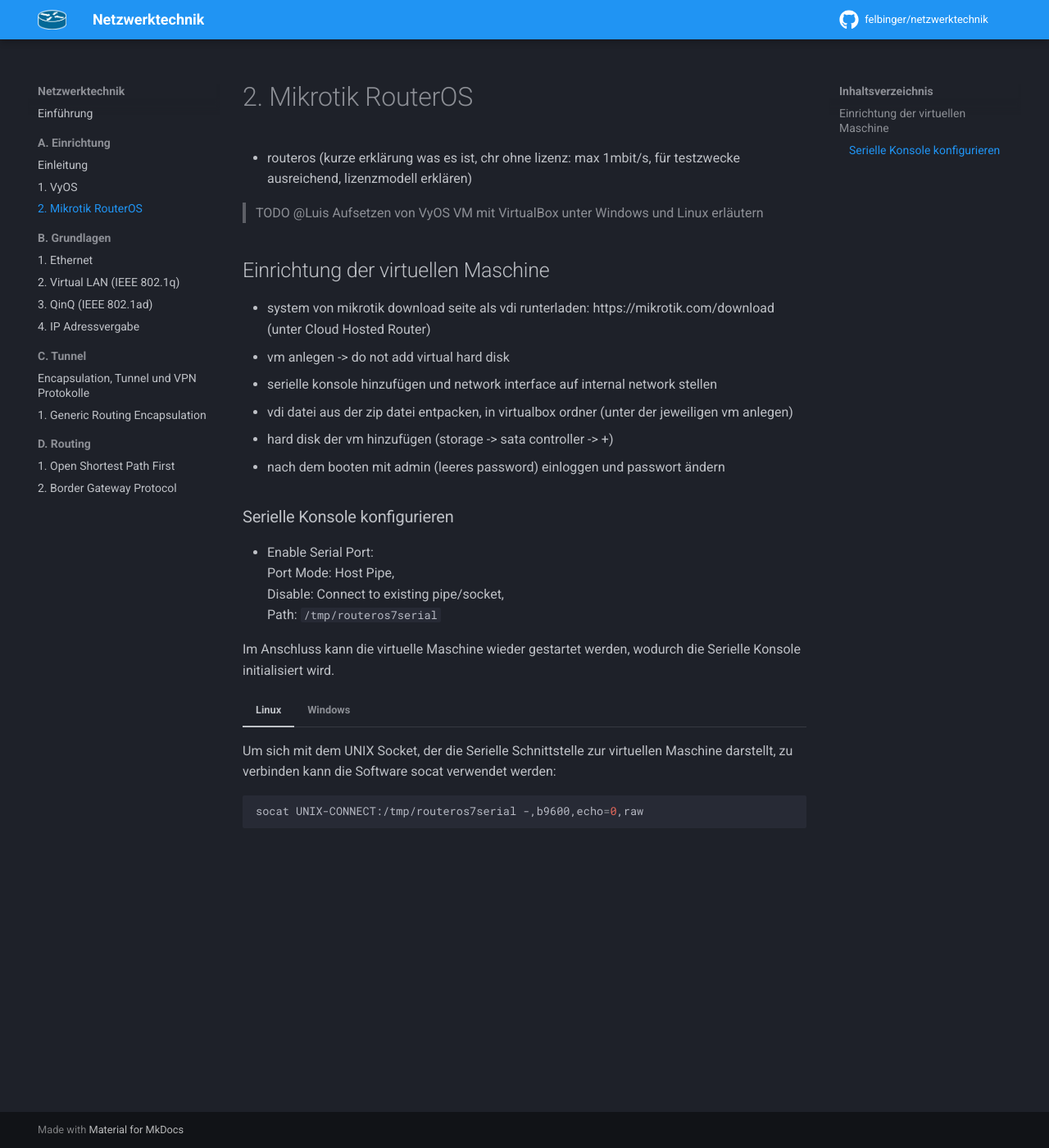
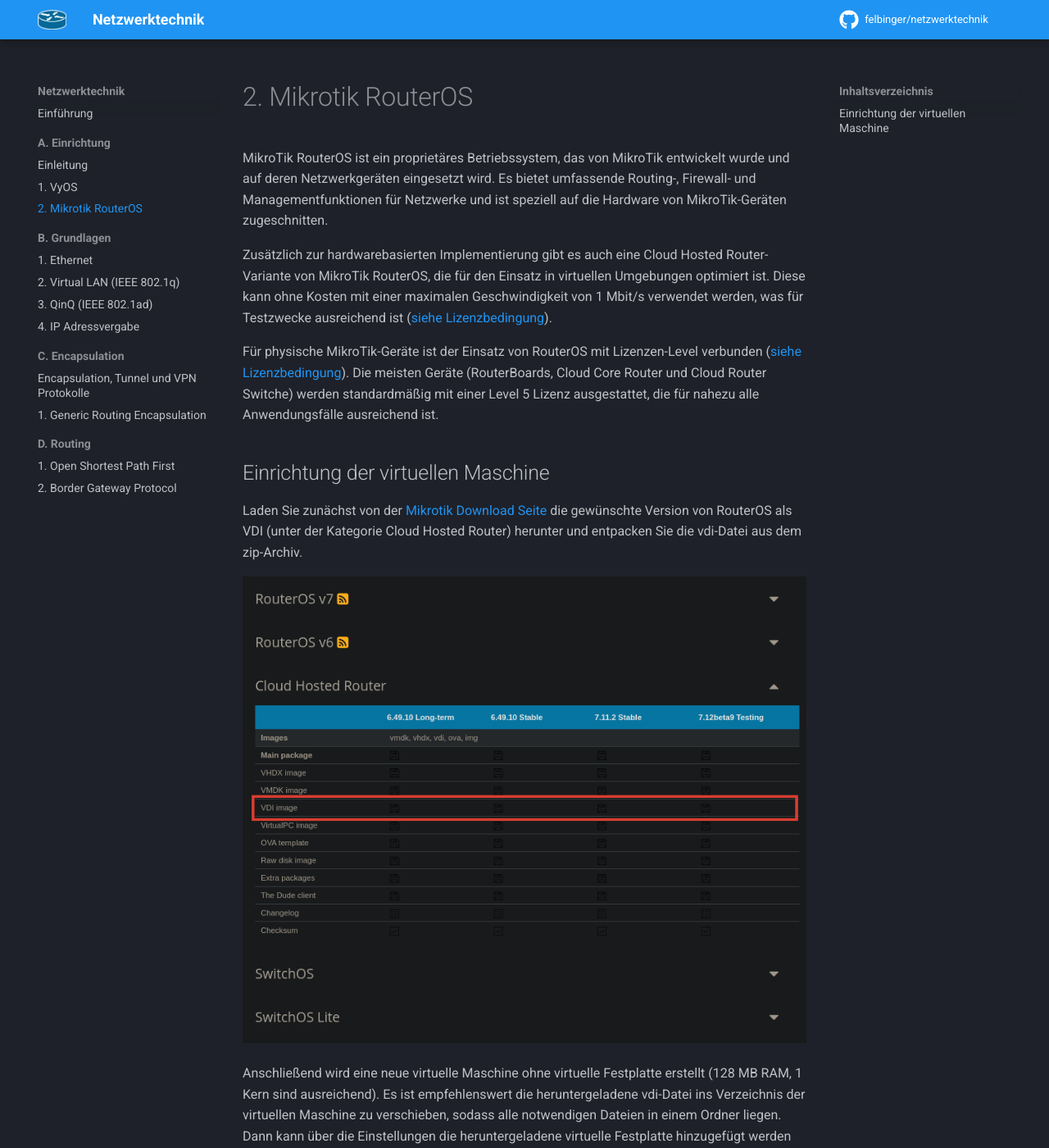
Before and after one commit to felbinger/netzwerktechnik, an MkDocs documentation site: the page built from docs/A._Einrichtung/2_routeros.md, in a window 1280 px wide and 1400 px high. Shown: the whole window at 82% size. Built offline with MkDocs 1.6.1 and Material for MkDocs 9.7.7, drawn with Linux system fonts in a browser that asks for light colours; comment, search, counter and statistics services are not loaded; some of the changed text lies outside the part shown.

Commit message:
improved routeros setup documentation

````diff
--- a/docs/A._Einrichtung/2_routeros.md
+++ b/docs/A._Einrichtung/2_routeros.md
@@ -1,28 +1,39 @@
 # 2. Mikrotik RouterOS
 
-* routeros (kurze erklärung was es ist, chr ohne lizenz: max 1mbit/s, für testzwecke ausreichend, lizenzmodell erklären)
+MikroTik RouterOS ist ein proprietäres Betriebssystem, das von MikroTik entwickelt wurde und auf deren Netzwerkgeräten
+eingesetzt wird. Es bietet umfassende Routing-, Firewall- und Managementfunktionen für Netzwerke und ist speziell auf
+die Hardware von MikroTik-Geräten zugeschnitten.
 
-> TODO @Luis Aufsetzen von VyOS VM mit VirtualBox unter Windows und Linux erläutern
+Zusätzlich zur hardwarebasierten Implementierung gibt es auch eine Cloud Hosted Router-Variante von MikroTik RouterOS,
+die für den Einsatz in virtuellen Umgebungen optimiert ist. Diese kann ohne Kosten mit einer maximalen Geschwindigkeit
+von 1 Mbit/s verwendet werden, was für Testzwecke ausreichend ist
+([siehe Lizenzbedingung](https://wiki.mikrotik.com/wiki/Manual:CHR#CHR_Licensing)).
+
+Für physische MikroTik-Geräte ist der Einsatz von RouterOS mit Lizenzen-Level verbunden
+([siehe Lizenzbedingung](https://wiki.mikrotik.com/wiki/Manual:License#License_Levels)). Die meisten Geräte
+(RouterBoards, Cloud Core Router und Cloud Router Switche) werden standardmäßig mit einer Level 5 Lizenz ausgestattet,
+die für nahezu alle Anwendungsfälle ausreichend ist.
 
 ## Einrichtung der virtuellen Maschine
+Laden Sie zunächst von der [Mikrotik Download Seite](https://mikrotik.com/download) die gewünschte Version von RouterOS
+als VDI (unter der Kategorie Cloud Hosted Router) herunter und entpacken Sie die vdi-Datei aus dem zip-Archiv.
 
-- system von mikrotik download seite als vdi runterladen: https://mikrotik.com/download (unter Cloud Hosted Router)
-- vm anlegen -> do not add virtual hard disk
-- serielle konsole hinzufügen und network interface auf internal network stellen
-- vdi datei aus der zip datei entpacken, in virtualbox ordner (unter der jeweiligen vm anlegen)
-- hard disk der vm hinzufügen (storage -> sata controller -> +)
-- nach dem booten mit admin (leeres password) einloggen und passwort ändern
+![](../assets/img/setup/mikrotik-download-chr.png)
 
-### Serielle Konsole konfigurieren
-- Enable Serial Port:
-  Port Mode: Host Pipe,
-  Disable: Connect to existing pipe/socket,
-  Path: `/tmp/routeros7serial`
+Anschließend wird eine neue virtuelle Maschine ohne virtuelle Festplatte erstellt (128 MB RAM, 1 Kern sind ausreichend).
+Es ist empfehlenswert die heruntergeladene vdi-Datei ins Verzeichnis der virtuellen Maschine zu verschieben, sodass alle
+notwendigen Dateien in einem Ordner liegen. Dann kann über die Einstellungen die heruntergeladene virtuelle Festplatte
+hinzugefügt werden (Storage -> SATA Controller -> +), sowie die serielle Konsole und die Netzwerkkonfiguration angepasst
+werden.
 
-Im Anschluss kann die virtuelle Maschine wieder gestartet werden, wodurch die Serielle Konsole initialisiert wird.
+> TODO @Luis VirtualBox Bilder (Festplatte hinzufügen, Netzwerkkonfiguration, Seriellen Port) hinzufügen
+
+Nach dem Start der virtuellen Maschine ist ein Login mit `admin` und leerem Passwort möglich, woraufhin das Passwort
+direkt geändert werden muss.
 
 === "Linux"
-    Um sich mit dem UNIX Socket, der die Serielle Schnittstelle zur virtuellen Maschine darstellt, zu verbinden kann die Software socat verwendet werden:
+    Um sich mit dem UNIX Socket, der die serielle Schnittstelle zur virtuellen Maschine darstellt, zu verbinden kann die
+    Software socat verwendet werden:
 
     ```sh
     socat UNIX-CONNECT:/tmp/routeros7serial -,b9600,echo=0,raw
````
Also changed, not shown: README.md (+8 -0 lines), docs/A._Einrichtung/1_vyos.md (+6 -6 lines), docs/C._Encapsulation/0_intro.md (renamed from docs/C._Tunnel/0_intro.md, +1 -1 lines), docs/C._Encapsulation/1_gre.md (renamed from docs/C._Tunnel/1_gre.md), docs/assets/img/setup/mikrotik-download-chr.png (added).
